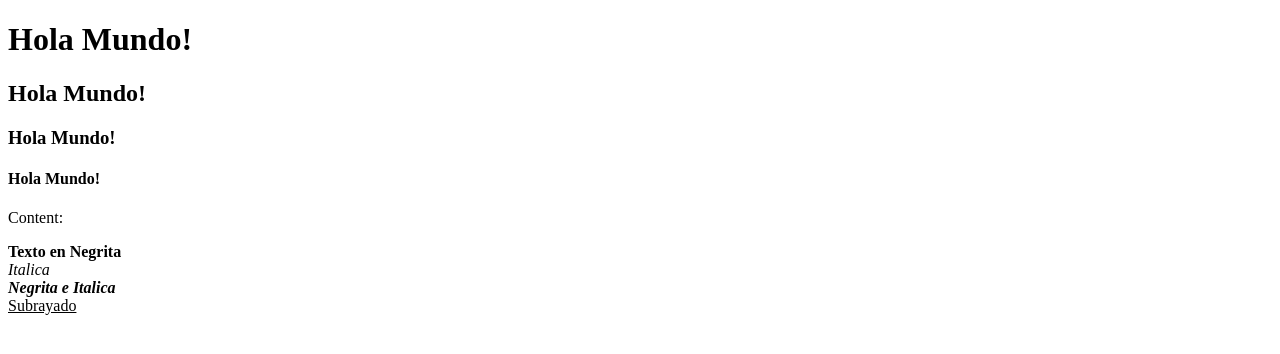
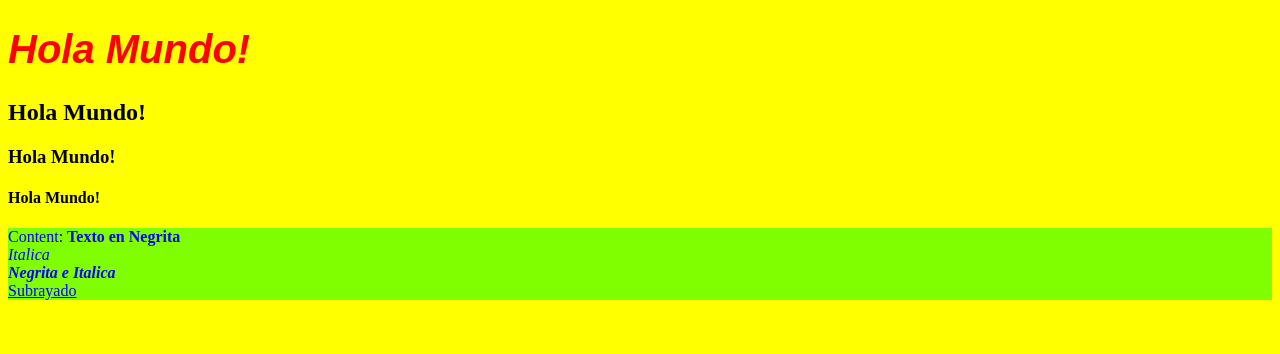
Before and after one commit to cosayco/bootcamp, a plain HTML site: page index.html in a window 1280 px wide. Drawn offline with Linux system fonts and the light colour scheme.

Commit message:
Update index.html

```diff
--- a/index.html
+++ b/index.html
@@ -4,6 +4,26 @@
     <meta charset="UTF-8">
     <meta name="viewport" content="width=device-width, initial-scale=1.0">
     <title>Carlos Duran</title>
+    <style>
+        h1 {
+            color: red;
+            align-items: center;
+            font: 1em sans-serif;
+            font-size: 40px;
+            font-weight: bold;
+            font-style: italic;
+        }
+        p {
+            color:blue;
+            background-color: chartreuse;
+            align-items: center;
+        }
+        body {
+            background-color: yellow;
+        }
+    </style>
+
+
 </head>
 <body>
     <h1>Hola Mundo!</h1>
@@ -15,11 +35,13 @@
         <div class="modal-dialog modal-dialog-centered" role="document">
             <div class="modal-content">
                 <div class="modal-body">
-                    <p>Content:</p>
-                    <b>Texto en Negrita</b><br>
-                    <i>Italica</i><br>
-                    <b><i>Negrita e Italica</i></b><br>
-                    <u>Subrayado</u><br>
+                    <p>
+                        Content:
+                        <b>Texto en Negrita</b><br>
+                        <i>Italica</i><br>
+                        <b><i>Negrita e Italica</i></b><br>
+                        <u>Subrayado</u><br>
+                    </p>
                 </div>
             </div>
         </div>
```
